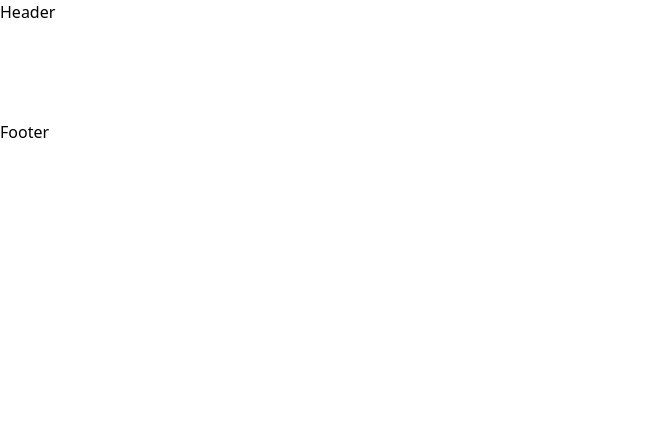
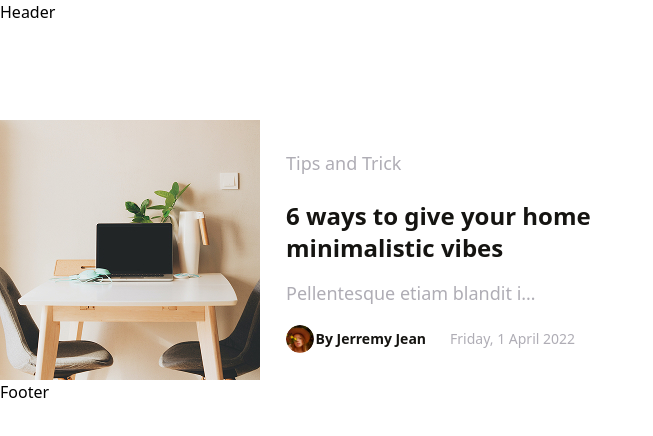
Before and after one commit to archis-academy/december-frontend-lalasia-2025, a React (Vite) app: page / in a window 1280 px wide. Shown: the top 436 px of the page, without its empty margins (0-653 px from the left). Built offline with nearby package versions, Linux system fonts and the light colour scheme; a web font is replaced by a local one.

Commit message:
CSS codes have been revized

```diff
--- a/src/components/Article/ArticleCard.module.scss
+++ b/src/components/Article/ArticleCard.module.scss
@@ -36,9 +36,8 @@
 
     &Category {
         font-weight: 500;
-        line-height: 180%;
-        letter-spacing: 0%;
-        font-style: Medium;
+        line-height: 1.8;
+        letter-spacing: 0;
         color: $paragraph-color;
         font-size: clamp(12px, calc((18/1240) * 100vw), 18px);
     }
@@ -51,19 +50,17 @@
 
     &Title {
         font-weight: 700;
-        font-style: Bold;
-        line-height: 130%;
-        letter-spacing: 0%;
+        line-height: 1.3;
+        letter-spacing: 0;
         font-size: clamp(16px, calc((24/1240) * 100vw), 24px);
         color: $text-color;
     }
 
     &Description {
         font-weight: 500;
-        font-style: Medium;
-        line-height: 180%;
-        letter-spacing: 0%;
-        font-size: pxToRem(18);
+        line-height: 1.8;
+        letter-spacing: 0;
+        font-size: clamp(12px, calc((18/1240) * 100vw), 18px);
         width: 260px;
         color: $paragraph-color;
         white-space: nowrap;
@@ -79,10 +76,9 @@
 
         &Date {
             font-weight: 500;
-            font-style: Medium;
             font-size: 14px;
-            line-height: 180%;
-            letter-spacing: 0%;
+            line-height: 1.8;
+            letter-spacing: 0;
             color: $paragraph-color;
         }
     }
@@ -101,9 +97,8 @@
 
         &Name {
             font-weight: 700;
-            font-style: Bold;
-            line-height: 130%;
-            letter-spacing: 0%;
+            line-height: 1.3;
+            letter-spacing: 0;
             color: $text-color;
             font-size: clamp(12px, calc((14/1240)* 100vw), 14px);
         }
--- a/src/pages/home/home.tsx
+++ b/src/pages/home/home.tsx
@@ -1,7 +1,11 @@
 import Welcome from "@components/welcome/welcome";
+import ArticleCard from "@/components/Article/ArticleCard";
+import { articleCards } from "@/constants/constants";
 
 function Home() {
-  return <div></div>;
+  return <div>
+    {articleCards.map((card, index) => <ArticleCard key={index} {...card} />)}
+  </div>;
 }
 
 export default Home;
--- a/src/styles/_reset.scss
+++ b/src/styles/_reset.scss
@@ -49,14 +49,6 @@ h6 {
 p {
   text-wrap: pretty;
 }
-h1,
-h2,
-h3,
-h4,
-h5,
-h6 {
-  text-wrap: balance;
-}
 
 #root,
 #__next {
```
